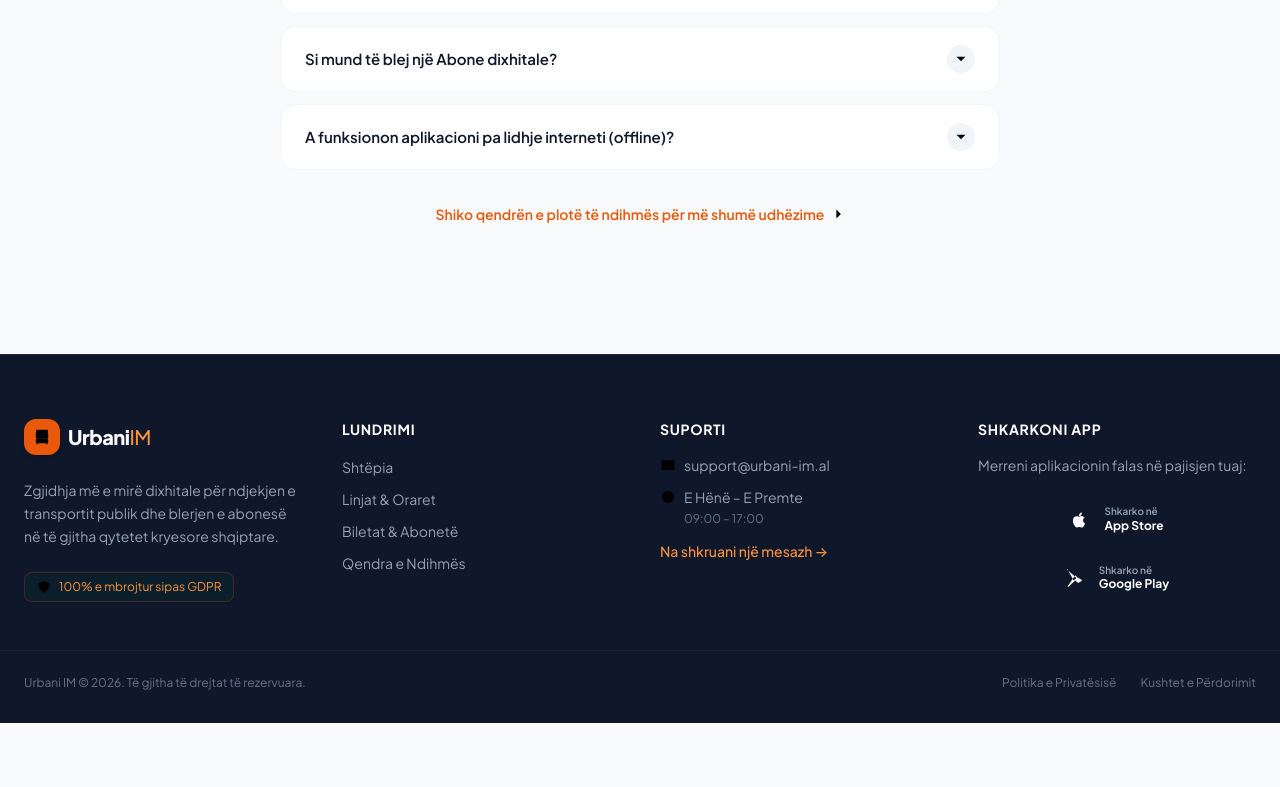
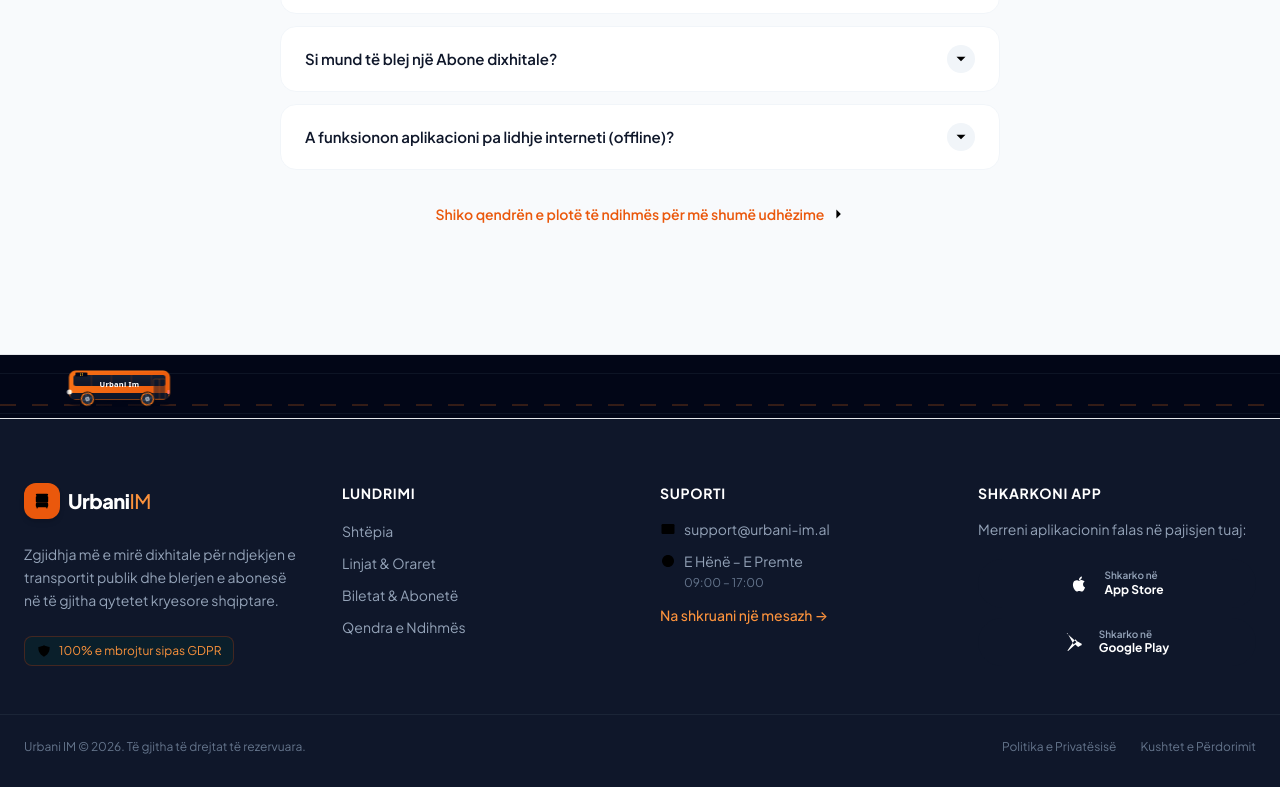
Before and after one commit to btare99/AlbRoute, a Next.js app in the folder urbani-im-website/: page / in a window 1280 px wide. Shown: the part 2942-3729 px from the top of the page. Before the commit the page ends 3665 px from the top, so only its background shows below. Built offline with nearby package versions, Linux system fonts and the light colour scheme.

Commit message:
design(website): implement premium animated moving bus above footer with brand text

```diff
--- a/urbani-im-website/app/components/Footer.tsx
+++ b/urbani-im-website/app/components/Footer.tsx
@@ -18,8 +18,113 @@ export default function Footer() {
   const currentYear = new Date().getFullYear();
 
   return (
-    <footer className="bg-slate-900 text-slate-300 pt-16 pb-8 border-t border-slate-800">
-      <div className="max-w-7xl mx-auto px-6 grid grid-cols-1 md:grid-cols-4 gap-10">
+    <footer className="bg-slate-900 text-slate-300 pb-8 border-t border-slate-850 relative">
+      {/* Moving Bus Animation Banner */}
+      <div className="w-full h-16 bg-slate-950 border-b border-slate-850/60 relative overflow-hidden flex items-center">
+        {/* Road Center Line (dashed orange line) */}
+        <div className="absolute bottom-3 left-0 w-full h-[2px] bg-dashed-road opacity-20" />
+        {/* Road edge lines */}
+        <div className="absolute bottom-11 left-0 w-full h-[1px] bg-slate-800/40" />
+        <div className="absolute bottom-1 left-0 w-full h-[1px] bg-slate-800/40" />
+
+        {/* Animated Bus Wrapper */}
+        <div
+          className="absolute bottom-2.5 w-[120px] h-[45px] z-10"
+          style={{ animation: 'bus-move 25s linear infinite' }}
+        >
+          <svg viewBox="0 0 120 45" fill="none" xmlns="http://www.w3.org/2000/svg" className="w-full h-full overflow-visible">
+            <defs>
+              <linearGradient id="busGrad" x1="0" y1="0" x2="120" y2="45" gradientUnits="userSpaceOnUse">
+                <stop offset="0%" stopColor="#f97316" />
+                <stop offset="100%" stopColor="#ea580c" />
+              </linearGradient>
+              <linearGradient id="windowGrad" x1="0" y1="0" x2="0" y2="20" gradientUnits="userSpaceOnUse">
+                <stop offset="0%" stopColor="#1e293b" />
+                <stop offset="100%" stopColor="#0f172a" />
+              </linearGradient>
+            </defs>
+
+            {/* Bus shadow */}
+            <ellipse cx="60" cy="41" rx="50" ry="3" fill="#020617" opacity="0.6" />
+
+            {/* Main body chassis */}
+            <rect x="10" y="8" width="100" height="28" rx="6" fill="url(#busGrad)" stroke="#f97316" strokeWidth="1" />
+
+            {/* Sleek bottom skirt */}
+            <path d="M 10 30 L 110 30 L 108 36 L 12 36 Z" fill="#0f172a" />
+
+            {/* Wheel arches */}
+            <circle cx="28" cy="36" r="7.5" fill="#090d16" />
+            <circle cx="88" cy="36" r="7.5" fill="#090d16" />
+
+            {/* Windows area */}
+            <rect x="14" y="12" width="92" height="11" rx="2.5" fill="url(#windowGrad)" />
+
+            {/* Window dividers */}
+            <line x1="32" y1="12" x2="32" y2="23" stroke="#ea580c" strokeWidth="0.8" opacity="0.3" />
+            <line x1="52" y1="12" x2="52" y2="23" stroke="#ea580c" strokeWidth="0.8" opacity="0.3" />
+            <line x1="72" y1="12" x2="72" y2="23" stroke="#ea580c" strokeWidth="0.8" opacity="0.3" />
+            <line x1="92" y1="12" x2="92" y2="23" stroke="#ea580c" strokeWidth="0.8" opacity="0.3" />
+
+            {/* Brand Text "Urbani Im" */}
+            <text
+              x="60"
+              y="24"
+              textAnchor="middle"
+              fill="#ffffff"
+              fontSize="7.5"
+              fontWeight="900"
+              fontFamily="system-ui, -apple-system, sans-serif"
+              letterSpacing="0.2"
+              className="animated-bus-text"
+            >
+              Urbani Im
+            </text>
+
+            {/* Headlight and glow */}
+            <rect x="10" y="27" width="2" height="4" rx="0.5" fill="#fef08a" />
+            <circle cx="10" cy="29" r="2.5" fill="#ffffff" opacity="0.8" />
+
+            {/* Taillight */}
+            <rect x="108" y="27" width="2" height="4" rx="0.5" fill="#f87171" />
+
+            {/* LED Route indicator */}
+            <rect x="16" y="9.5" width="12" height="4" rx="0.8" fill="#020617" />
+            <text
+              x="22"
+              y="13"
+              textAnchor="middle"
+              fill="#fbbf24"
+              fontSize="3"
+              fontWeight="900"
+              fontFamily="system-ui, -apple-system, sans-serif"
+              className="animated-bus-route-text"
+            >
+              L1
+            </text>
+
+            {/* Front door */}
+            <rect x="94" y="16" width="12" height="20" rx="1" fill="#0f172a" opacity="0.5" stroke="#f97316" strokeWidth="0.5" />
+            <line x1="100" y1="16" x2="100" y2="36" stroke="#f97316" strokeWidth="0.5" opacity="0.5" />
+
+            {/* Wheels (rotating) */}
+            <g className="wheel-rotating" style={{ transformOrigin: '28px 36px' }}>
+              <circle cx="28" cy="36" r="6" fill="#1e293b" stroke="#f97316" strokeWidth="1.2" />
+              <circle cx="28" cy="36" r="2.2" fill="#e2e8f0" />
+              <line x1="28" y1="30" x2="28" y2="42" stroke="#475569" strokeWidth="0.8" />
+              <line x1="22" y1="36" x2="34" y2="36" stroke="#475569" strokeWidth="0.8" />
+            </g>
+            <g className="wheel-rotating" style={{ transformOrigin: '88px 36px' }}>
+              <circle cx="88" cy="36" r="6" fill="#1e293b" stroke="#f97316" strokeWidth="1.2" />
+              <circle cx="88" cy="36" r="2.2" fill="#e2e8f0" />
+              <line x1="88" y1="30" x2="88" y2="42" stroke="#475569" strokeWidth="0.8" />
+              <line x1="82" y1="36" x2="94" y2="36" stroke="#475569" strokeWidth="0.8" />
+            </g>
+          </svg>
+        </div>
+      </div>
+
+      <div className="max-w-7xl mx-auto px-6 grid grid-cols-1 md:grid-cols-4 gap-10 pt-16">
         {/* Column 1: Info & Brand */}
         <div className="flex flex-col gap-4">
           <Link href="/" className="flex items-center gap-2 group text-decoration-none">
--- a/urbani-im-website/app/globals.css
+++ b/urbani-im-website/app/globals.css
@@ -334,3 +334,41 @@ body::before {
 ::-webkit-scrollbar-thumb:hover {
   background: #94a3b8;
 }
+
+/* Animated Bus Components & Utilities */
+@keyframes wheel-spin {
+  0% { transform: rotate(0deg); }
+  100% { transform: rotate(360deg); }
+}
+
+.wheel-rotating {
+  animation: wheel-spin 1s linear infinite;
+}
+
+@keyframes bus-text-flip {
+  0% { transform: scaleX(1); }
+  50% { transform: scaleX(1); }
+  50.1% { transform: scaleX(-1); }
+  100% { transform: scaleX(-1); }
+}
+
+.animated-bus-text {
+  animation: bus-text-flip 25s linear infinite;
+  transform-origin: 60px 24px;
+}
+
+@keyframes bus-route-flip {
+  0% { transform: scaleX(1); }
+  50% { transform: scaleX(1); }
+  50.1% { transform: scaleX(-1); }
+  100% { transform: scaleX(-1); }
+}
+
+.animated-bus-route-text {
+  animation: bus-route-flip 25s linear infinite;
+  transform-origin: 22px 14px;
+}
+
+.bg-dashed-road {
+  background-image: repeating-linear-gradient(90deg, #f97316, #f97316 16px, transparent 16px, transparent 32px);
+}
```
Also changed, not shown: 1 other file (tests, documents, lock files or other folders).
